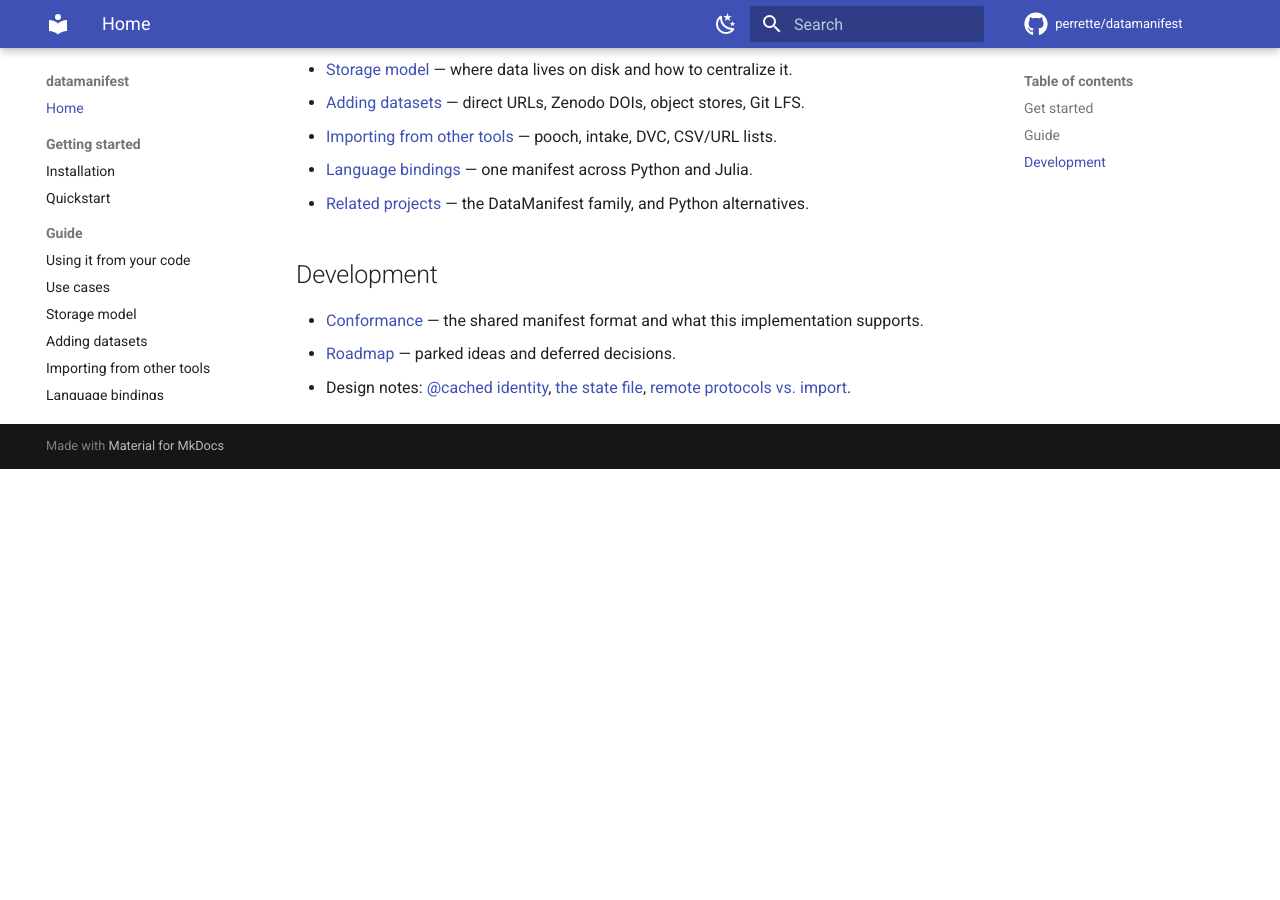
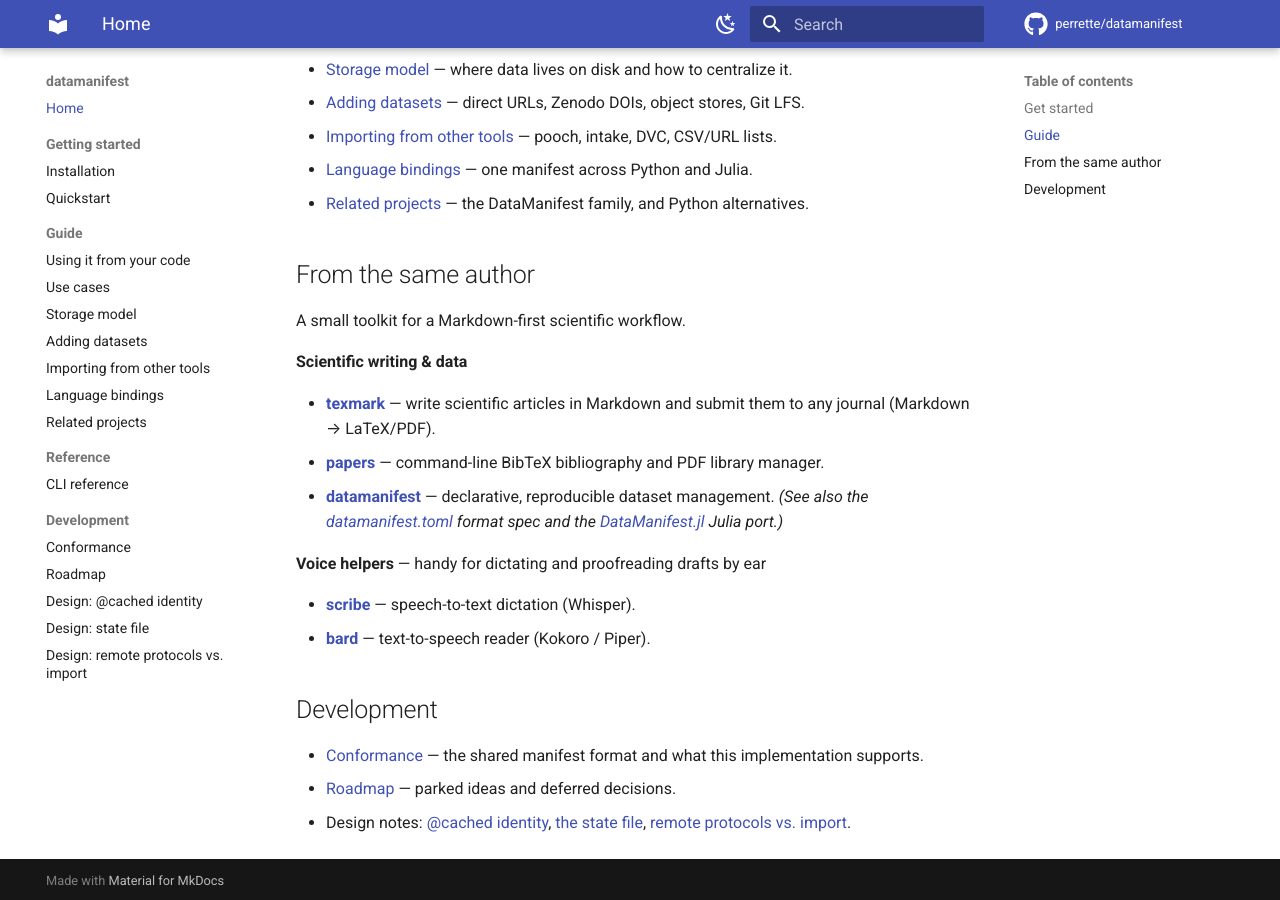
Before and after one commit to perrette/datamanifest, an MkDocs documentation site: the page built from docs/index.md, in a window 1280 px wide and 900 px high, scrolled down 1098 px. Built offline with MkDocs 1.6.1 and Material for MkDocs 9.7.7, drawn with Linux system fonts in a browser that asks for light colours; comment, search, counter and statistics services are not loaded; before the commit the page ends 1567 px from its top, so only the background shows below that.

Commit message:
docs: add standardized 'From the same author' cross-reference section

```diff
--- a/README.md
+++ b/README.md
@@ -90,17 +90,20 @@
 - [Adding datasets](https://perrette.github.io/datamanifest/adding-datasets/) · [Importing from other tools](https://perrette.github.io/datamanifest/importing/)
 - [Language bindings](https://perrette.github.io/datamanifest/language-bindings/) · [Related projects](https://perrette.github.io/datamanifest/related/)
 
-## Related projects
+## From the same author
 
-The [`datamanifest.toml` format](https://github.com/perrette/datamanifest.toml)
-is shared across languages:
-[`awi-esc/DataManifest.jl`](https://github.com/awi-esc/DataManifest.jl) (Julia,
-same author) reads the same manifest. `datamanifest` overlaps with
-[pooch](https://www.fatiando.org/pooch/),
-[intake](https://intake.readthedocs.io) and
-[pystow](https://github.com/cthoyt/pystow) — see
-[related projects](https://perrette.github.io/datamanifest/related/) for how it
-compares.
+A small toolkit for a Markdown-first scientific workflow.
+
+**Scientific writing & data**
+
+- [**texmark**](https://perrette.github.io/texmark/) — write scientific articles in Markdown and submit them to any journal (Markdown → LaTeX/PDF).
+- [**papers**](https://perrette.github.io/papers/) — command-line BibTeX bibliography and PDF library manager.
+- [**datamanifest**](https://perrette.github.io/datamanifest/) — declarative, reproducible dataset management. *(See also the [datamanifest.toml](https://perrette.github.io/datamanifest.toml/) format spec and the [DataManifest.jl](https://awi-esc.github.io/DataManifest.jl/) Julia port.)*
+
+**Voice helpers** — handy for dictating and proofreading drafts by ear
+
+- [**scribe**](https://perrette.github.io/scribe/) — speech-to-text dictation (Whisper).
+- [**bard**](https://perrette.github.io/bard/) — text-to-speech reader (Kokoro / Piper).
 
 ## Acknowledgments
 
--- a/docs/index.md
+++ b/docs/index.md
@@ -47,6 +47,21 @@
 - [Language bindings](language-bindings.md) — one manifest across Python and Julia.
 - [Related projects](related.md) — the DataManifest family, and Python alternatives.
 
+## From the same author
+
+A small toolkit for a Markdown-first scientific workflow.
+
+**Scientific writing & data**
+
+- [**texmark**](https://perrette.github.io/texmark/) — write scientific articles in Markdown and submit them to any journal (Markdown → LaTeX/PDF).
+- [**papers**](https://perrette.github.io/papers/) — command-line BibTeX bibliography and PDF library manager.
+- [**datamanifest**](https://perrette.github.io/datamanifest/) — declarative, reproducible dataset management. *(See also the [datamanifest.toml](https://perrette.github.io/datamanifest.toml/) format spec and the [DataManifest.jl](https://awi-esc.github.io/DataManifest.jl/) Julia port.)*
+
+**Voice helpers** — handy for dictating and proofreading drafts by ear
+
+- [**scribe**](https://perrette.github.io/scribe/) — speech-to-text dictation (Whisper).
+- [**bard**](https://perrette.github.io/bard/) — text-to-speech reader (Kokoro / Piper).
+
 ## Development
 
 - [Conformance](conformance.md) — the shared manifest format and what this implementation supports.
--- a/docs/related.md
+++ b/docs/related.md
@@ -1,14 +1,17 @@
 # Related projects
 
-## The DataManifest family
+A small toolkit for a Markdown-first scientific workflow.
 
-The [`datamanifest.toml` format](https://github.com/perrette/datamanifest.toml)
-is shared across languages:
-[`awi-esc/DataManifest.jl`](https://github.com/awi-esc/DataManifest.jl) (Julia,
-same author) reads the same manifest via the `_LANG` namespace. See
-[conformance](conformance.md) for the shared format and what this implementation
-supports, and [language bindings](language-bindings.md) for the `_LANG`
-mechanism.
+**Scientific writing & data**
+
+- [**texmark**](https://perrette.github.io/texmark/) — write scientific articles in Markdown and submit them to any journal (Markdown → LaTeX/PDF).
+- [**papers**](https://perrette.github.io/papers/) — command-line BibTeX bibliography and PDF library manager.
+- [**datamanifest**](https://perrette.github.io/datamanifest/) — declarative, reproducible dataset management. *(See also the [datamanifest.toml](https://perrette.github.io/datamanifest.toml/) format spec and the [DataManifest.jl](https://awi-esc.github.io/DataManifest.jl/) Julia port.)*
+
+**Voice helpers** — handy for dictating and proofreading drafts by ear
+
+- [**scribe**](https://perrette.github.io/scribe/) — speech-to-text dictation (Whisper).
+- [**bard**](https://perrette.github.io/bard/) — text-to-speech reader (Kokoro / Piper).
 
 ## Python alternatives
 
```
